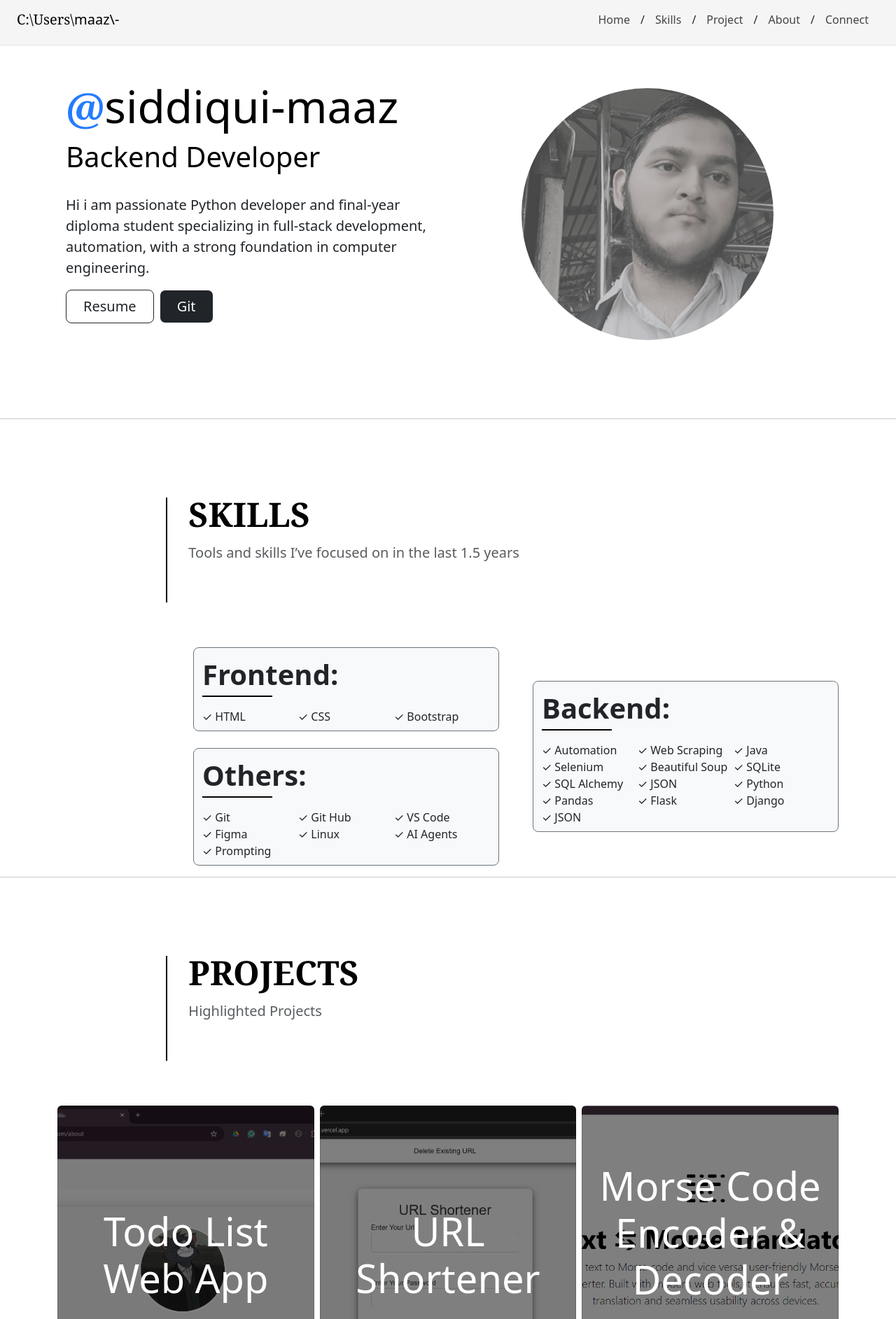
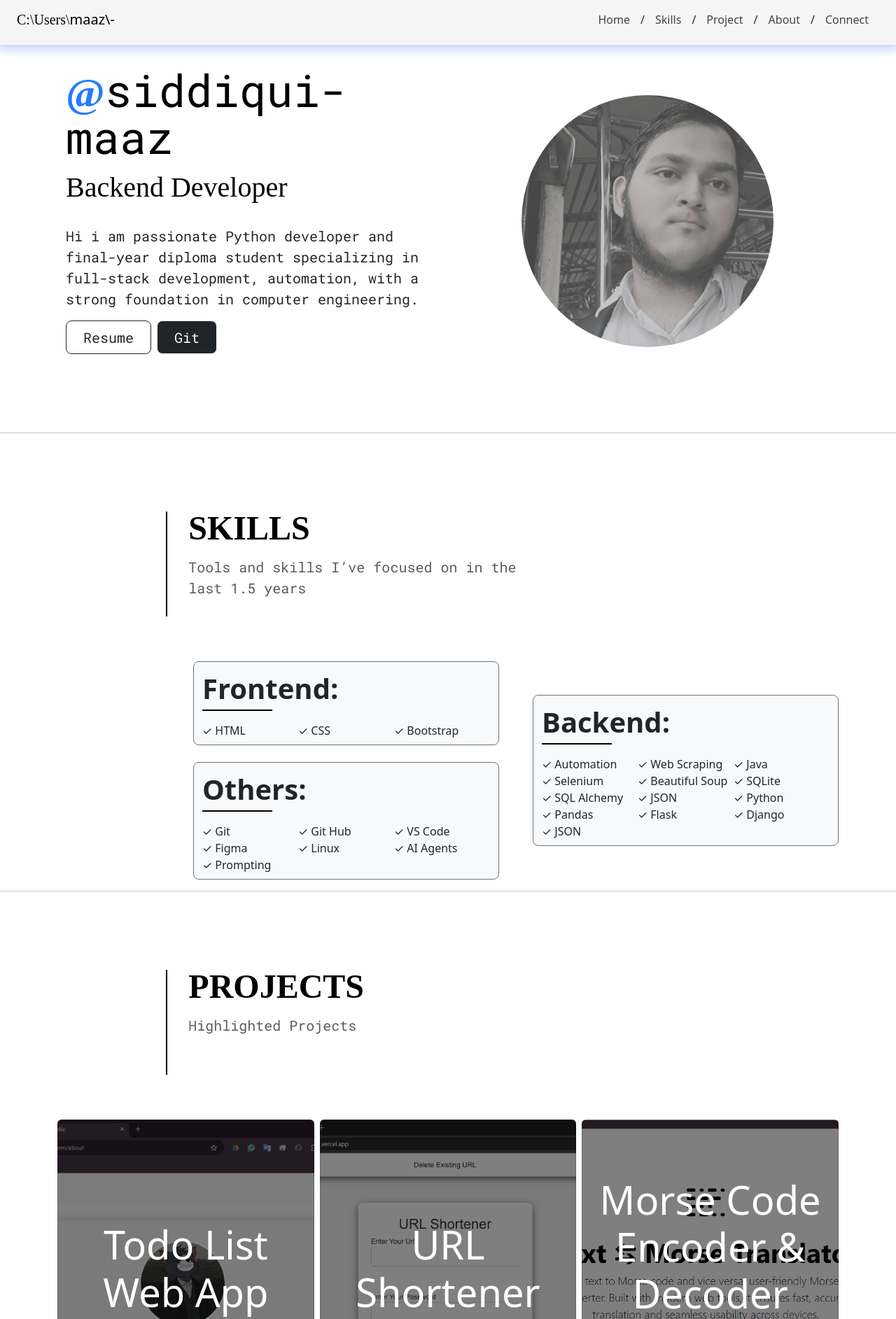
Before and after one commit to maazsiddiqui79/PORTFOLIO, a Flask app: page / in a window 1280 px wide. Shown: the top 1885 px of the page at 70% size. Run offline with Flask 3, Linux system fonts and the light colour scheme; data comes from the database, SQL or seed files in the repository; some libraries are stand-ins or nearby versions.

Commit message:
Font update

```diff
--- a/api/static/style.css
+++ b/api/static/style.css
@@ -12,6 +12,13 @@
   transition: all 0.4s ease-out, transform 0.9s ease-in-out;
 }
 
+header{
+  box-shadow: 0 0 15px 5px rgb(188, 210, 252);
+}
+footer{
+  box-shadow: 0 0 15px 5px rgba(13, 109, 253, 0.247);
+}
+
 /* Hover effect */
 .my-img:hover {
   border-radius: 5px;
@@ -24,6 +31,7 @@
   filter: grayscale(0%);
 }
 
+
 /* Section left border box */
 .section-box {
   border-left: 2px solid black;
@@ -32,7 +40,8 @@
 }
 
 /* Prevent overflow white space */
-html,body {
+html,
+body {
   overflow-x: hidden;
 }
 
--- a/api/templates/about.html
+++ b/api/templates/about.html
@@ -1,8 +1,8 @@
 <section class="container col-xl-8">
   <div class="row py-lg-5">
     <div class="container col-xl-8 mt-5"
-      style="border-left: 2px black solid;margin-bottom:1rem;height:150px;padding-left: 30px;margin-left:1.5rem">
-      <h3 class="display-5 fw-bolder text-body-emphasis lh-1 mb-3" style="font-family: 'Cambria'">
+      style="border-left: 2px black solid;margin-bottom:1rem;height:150px;padding-left: 30px;margin-left:1.5rem;font-family: Roboto Mono;">
+      <h3 class="display-5 fw-bolder text-body-emphasis lh-1 mb-3" style="font-family: Rubik bold">
         ABOUT
       </h3>
       <p class="lead text-body-secondary">A Glimpse Into My Journey</p>
@@ -13,7 +13,7 @@
 <br>
 <main>
 
-  <div class="container col-12 col-md-10 col-lg-8 p-5 bg-light shadow-lg">
+  <div class="container col-12 col-md-10 col-lg-8 p-5 bg-light shadow-lg" style="font-family: Rubik bold;font-size:large">
     <div class="row justify-content-center">
       <div class="g-2">
 
--- a/api/templates/base.html
+++ b/api/templates/base.html
@@ -19,7 +19,8 @@
   <script src="https://cdn.jsdelivr.net/npm/bootstrap@5.3.7/dist/js/bootstrap.bundle.min.js"
     integrity="sha384-ndDqU0Gzau9qJ1lfW4pNLlhNTkCfHzAVBReH9diLvGRem5+R9g2FzA8ZGN954O5Q"
     crossorigin="anonymous"></script>
-  <title>Maaz | Portfolio</title>
+  <link href="https://fonts.googleapis.com/css2?family=Roboto+Mono&family=Rubik:wght@700&display=swap" rel="stylesheet">
+  <title>{% block title %}{% endblock title %}</title>
 
     <style>
         .nav-link-header {
@@ -74,7 +75,7 @@
         <header class="d-flex flex-wrap justify-content-center py-3 mb-4 border-bottom fixed-top"
             style="background-color:whitesmoke;"> <a href="/"
                 class="d-flex align-items-center mb-3 mb-md-0 me-md-auto link-body-emphasis text-decoration-none">
-                <h5><span style="font-family: 'Cambria';">C:\Users\</span>maaz\-</h5>
+                <h5><span style="font-family:Rubik bold ;">C:\Users\</span>maaz\-</h5>
                 <p class="nav nav-pills">
                     <a href="#home" class="nav-link-header active-link" aria-current="page">Home</a> /
                     <a href="#skills" class="nav-link-header active-link">Skills</a> /
--- a/api/templates/connect.html
+++ b/api/templates/connect.html
@@ -31,8 +31,8 @@
 <section class="container col-xl-8">
   <div class="row py-lg-5">
     <div class="container col-xl-8 mt-5"
-      style="border-left: 2px black solid;margin-bottom:1rem;height:150px;padding-left: 30px;margin-left:1.5rem">
-      <h3 class="display-5 fw-bolder text-body-emphasis lh-1 mb-3" style="font-family: 'Cambria'">
+      style="border-left: 2px black solid;margin-bottom:1rem;height:150px;padding-left: 30px;margin-left:1.5rem;font-family: Roboto Mono;">
+      <h3 class="display-5 fw-bolder text-body-emphasis lh-1 mb-3" style="font-family: Rubik bold">
         CONNECT
       </h3>
       <p class="lead text-body-secondary">Get in Touch</p>
@@ -71,7 +71,7 @@
                 placeholder="abc@gmail.com" />
             </div>
             <div class="mb-3">
-              <label for="msg" class="form-label"><strong>Message</strong></label><br />
+              <label for="msg" class="form-label"><strong style="font-family: Rubik bold;">Message</strong></label><br />
               <textarea name="msg" placeholder="Enter your message here..." cols="30" rows="10" style="resize: both;"></textarea>
 
             </div>
@@ -83,29 +83,29 @@
 <div class="col">
   <div class="card-connect">
     <div class="card-body d-flex flex-column justify-content-center">
-      <h3 class="wrapper mb-4 text-center contact-box">Reach Out Directly</h3>
+      <h3 class="wrapper mb-4 text-center contact-box" style="font-family: Rubik bold;">Reach Out Directly</h3>
 
       <div class="row justify-content-center text-center">
         <!-- Left Column -->
         <div class="col-md-6 mb-3">
-          <p class="contact-box">
-            <strong>📞 Phone:</strong>
+          <p class="contact-box" style="font-family: Roboto Mono;">
+            <strong style="font-family: Rubik bold;">📞 Phone:</strong>
             <a href="tel:+918850281310" class="text-decoration-none">+91 88502 81310</a>
           </p>
-          <p class="contact-box">
-            <strong>📧 Email:</strong>
+          <p class="contact-box" style="font-family: Roboto Mono;">
+            <strong style="font-family: Rubik bold;">📧 Email:</strong>
             <a href="mailto:maazsiddiqui123@gmail.com" class="text-decoration-none">siddiqui.maaz79@gmail.com</a>
           </p>
         </div>
 
         <!-- Right Column -->
         <div class="col-md-6 mb-3">
-          <p class="contact-box">
-            <strong>💬 WhatsApp:</strong>
+          <p class="contact-box"style="font-family: Roboto Mono;">
+            <strong style="font-family: Rubik bold;">💬 WhatsApp:</strong>
             <a href="https://wa.me/918850281310" target="_blank" class="text-decoration-none">Chat on WhatsApp</a>
           </p>
-          <p class="contact-box">
-            <strong>📍 Location:</strong> Mumbai, Maharashtra, India
+          <p class="contact-box" style="font-family: Roboto Mono;">
+            <strong style="font-family: Rubik bold;">📍 Location:</strong> Mumbai, Maharashtra, India
           </p>
         </div>
       </div>
@@ -130,8 +130,8 @@
 
 
 <div class="album py-5 ">
-  <div class="container">
-    <h2 class="dispaly-3 wrapper text-center">Connect with Me</h2>
+  <div class="container" style="font-family: Roboto Mono;">
+    <h2 class="dispaly-3 wrapper text-center" >Connect with Me</h2>
     <div class="wrapper d-flex flex-column flex-md-row justify-content-center align-items-center mb-3">
   <div class="col-12 col-md-6 d-flex flex-column flex-md-row justify-content-center align-items-center">
     <a href="https://www.instagram.com/siddiqui.maazzz/" target="_blank" class="m-2 text-decoration-none text-reset">
--- a/api/templates/index.html
+++ b/api/templates/index.html
@@ -1,8 +1,15 @@
 {% extends 'base.html' %} {% block title %}Maaz | Portfolio{% endblock %} {%
 block body %}
+{% block head %}
+
+
+    <link href="https://fonts.googleapis.com/css2?family=Roboto+Mono&family=Rubik:wght@700&display=swap" rel="stylesheet">
+
+
+
+{% endblock head %}
 {% block style %}
 <style>
-
     .words {
       display: inline-block;
       position: relative;
@@ -54,14 +61,14 @@ block body %}
             class="fw-bold"
             style="
               color: rgba(13, 110, 253, 0.9);
-              font-family: 'Cambria';
+              font-family:Rubik bold;
               font-size: 60px;
             "
             >@</span
-          ><b>siddiqui-maaz</b>
+          ><b style="font-family:Roboto Mono;">siddiqui-maaz</b>
         </h1>
         <h2 class="display-6 text-body-emphasis">
-      <span class="words">
+      <span class="words" style="font-family:Rubki bold;">
       <span>Python Full Stack Dev</span>
       <span>Frontend Developer</span>
       <span>Backend Developer</span>
@@ -69,7 +76,7 @@ block body %}
       </span>
         </h2>
 
-        <p class="lead">
+        <p class="lead" style="font-family: Roboto Mono;">
           Hi i am passionate Python developer and final-year diploma student
           specializing in full-stack development, automation, with a strong
           foundation in computer engineering.
@@ -77,12 +84,14 @@ block body %}
         <div class="d-grid gap-2 d-md-flex justify-content-md-start">
           <a
             class="btn btn-outline-dark btn-lg px-4"
+            style="font-family: Roboto Mono;"
             href="https://drive.google.com/file/d/1KGTJaYMChPRo4EBtT70rZ071TIqBitYA/view"
             target="_blank"
-          >
+            >
             Resume
           </a>
           <a
+            style="font-family: Roboto Mono;"
             class="btn btn-dark btn-outline-light btn-lg px-4"
             href="https://github.com/maazsiddiqui79"
             target="_blank"
@@ -109,8 +118,8 @@ block body %}
 <section class="container col-xl-8">
   <div class="row py-lg-5">
     <div class="container col-xl-8 mt-5"
-      style="border-left: 2px black solid;margin-bottom:1rem;height:150px;padding-left: 30px;margin-left:1.5rem">
-      <h3 class="display-5 fw-bolder text-body-emphasis lh-1 mb-3" style="font-family: 'Cambria'">
+      style="border-left: 2px black solid;margin-bottom:1rem;height:150px;padding-left: 30px;margin-left:1.5rem;font-family: Roboto Mono;">
+      <h3 class="display-5 fw-bolder text-body-emphasis lh-1 mb-3" style="font-family:rubik-bold">
         DEPLOYED PROJECT
       </h3>
       <p class="lead text-body-secondary">Live projects showcasing <br>complete build and deployment</p>
@@ -119,7 +128,7 @@ block body %}
 </section>
 <div class="container col-xl-8">
 
-  <div class="container py-4">
+  <div class="container py-4" style="font-family:Roboto Mono;">
     <div class="row justify-content-center text-center">
       <div class="container">
         <div class="row text-center">
@@ -178,8 +187,8 @@ block body %}
  <section class="container col-xl-8">
   <div class="row py-lg-5">
     <div class="container col-xl-8 mt-5"
-      style="border-left: 2px black solid;margin-bottom:1rem;height:150px;padding-left: 30px;margin-left:1.5rem">
-      <h3 class="display-5 fw-bolder text-body-emphasis lh-1 mb-3" style="font-family: 'Cambria'">
+      style="border-left: 2px black solid;margin-bottom:1rem;height:150px;padding-left: 30px;margin-left:1.5rem;font-family: Roboto Mono;">
+      <h3 class="display-5 fw-bolder text-body-emphasis lh-1 mb-3" style="font-family: Rubik bold">
         TRACK
       </h3>
       <p class="lead text-body-secondary">Work in Figures</p>
--- a/api/templates/projects.html
+++ b/api/templates/projects.html
@@ -1,8 +1,8 @@
 <section class="container col-xl-8">
   <div class="row py-lg-5">
     <div class="container col-xl-8 mt-5"
-      style="border-left: 2px black solid;margin-bottom:1rem;height:150px;padding-left: 30px;margin-left:1.5rem">
-      <h3 class="display-5 fw-bolder text-body-emphasis lh-1 mb-3" style="font-family: 'Cambria'">
+      style="border-left: 2px black solid;margin-bottom:1rem;height:150px;padding-left: 30px;margin-left:1.5rem;font-family: Roboto Mono;">
+      <h3 class="display-5 fw-bolder text-body-emphasis lh-1 mb-3" style="font-family: Rubik bold">
         PROJECTS
       </h3>
       <p class="lead text-body-secondary">Highlighted Projects</p>
--- a/api/templates/skills.html
+++ b/api/templates/skills.html
@@ -1,8 +1,8 @@
 <section class="container col-xl-8">
   <div class="row py-lg-5">
     <div class="container col-xl-8 mt-5"
-      style="border-left: 2px black solid;margin-bottom:1rem;height:150px;padding-left: 30px;margin-left:1.5rem">
-      <h3 class="display-5 fw-bolder text-body-emphasis lh-1 mb-3" style="font-family: 'Cambria'">
+      style="border-left: 2px black solid;margin-bottom:1rem;height:150px;padding-left: 30px;margin-left:1.5rem;font-family: Roboto Mono;">
+      <h3 class="display-5 fw-bolder text-body-emphasis lh-1 mb-3" style="font-family: Rubik bold">
         SKILLS
       </h3>
       <p class="lead text-body-secondary">Tools and skills I’ve focused on in the last 1.5 years</p>
```
Also changed, not shown: api/templates/specific-project.html (+11 -6 lines). Lines whose indentation alone changed are shown as unchanged.
